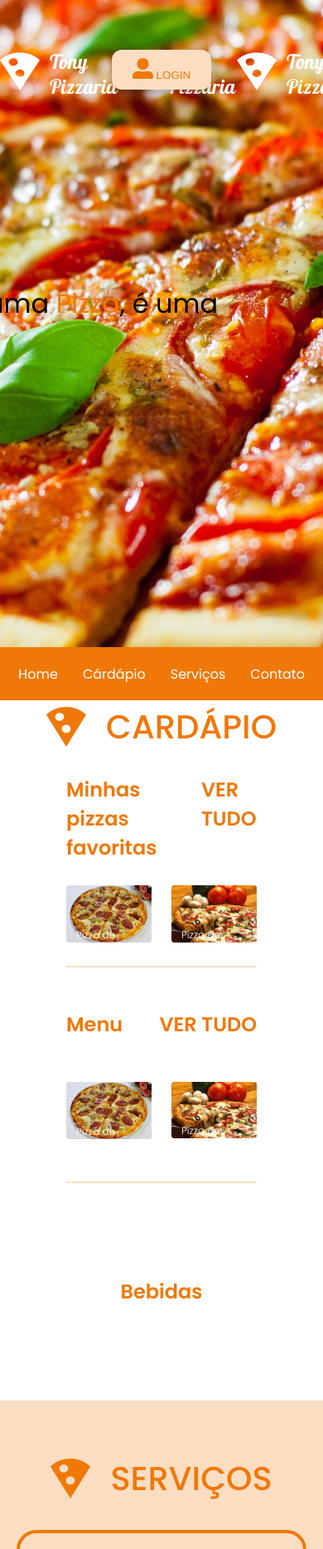
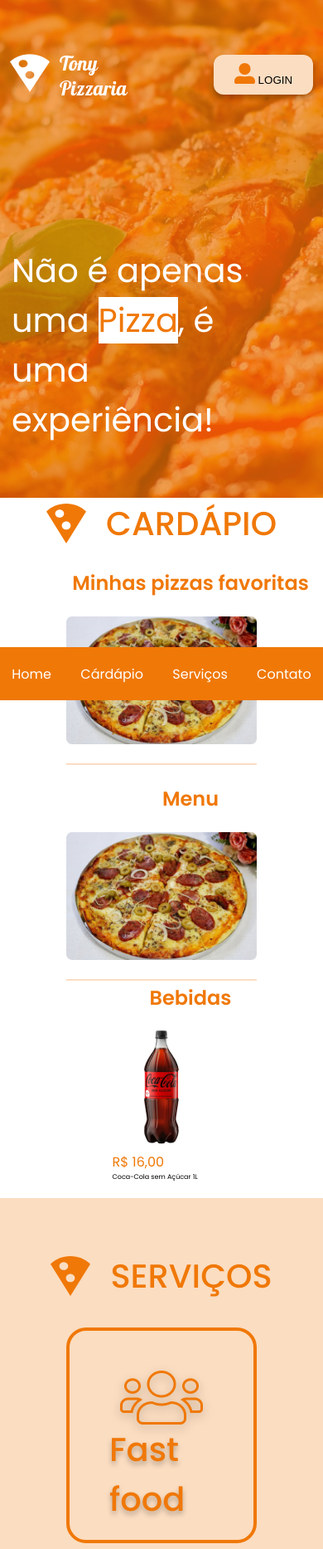
Before and after one commit to carlosedusp05/tony-pizzaria, a plain HTML site: page index.html in a window 390 px wide. Shown: the top 1867 px of the page at 83% size. Drawn offline with Linux system fonts and the light colour scheme.

Commit message:
projeto finalizado

```diff
--- a/index.html
+++ b/index.html
@@ -14,6 +14,7 @@
 <body>
     <header>
         <img class="logoHeader" src="./img/Logo.svg" alt="Logo Tony Pizzaria">
+        <img class="logobranca" src="./img/logo-branca.png" alt="logo-branca">
         <menu>
             <li>
                 <a href="#home">Home</a>
@@ -35,6 +36,9 @@
     </header>
     <main>
         <section class="home" id="home">
+            <div class="filtro">
+
+            </div>
             <div class="hero">
                 <h2>Não é apenas uma <span>Pizza</span>, é uma experiência!</h2>
                 <img class="pizzaHome" src="./img/pizza-home.png" alt="Pizza">
--- a/style.css
+++ b/style.css
@@ -62,6 +62,11 @@ header button{
     border-radius: 12px;
     box-shadow: var(--default-shadow);
 }
+
+.logobranca{
+    display: none;
+}
+
 section{
     height: 100vh;
     padding: var(--default-padding);
@@ -454,85 +459,127 @@ footer{
 
 /*MOBILE*/
 @media (max-width:768px){
-    .logoHeader,
-    .pizzaHome{
+    header{
+        padding: 12px;
+    }
+
+
+    header menu{
+        height: 64px;
+        width: 100vw;
+        position: fixed;
+        left: 0;
+        bottom: 0;
+        color: white;
+        background-color: var(--primary-color);
+        gap: 13px;
+    }
+
+    .logoHeader{
         display: none;
     }
 
-    header{
-        background-image: url(./img/logo-branca.png);
-        display: flex;
-        flex-direction: column;
-        justify-content: space-between;
+    .logobranca{
+        display: block;
+    }
+
+    .titulo-secao{
+        justify-content: center;
     }
 
     .home{
+        padding: 0px;
+        height: 600px;
+        place-items: left;
         background-image: url(./img/pizzafundo.png);
         background-size: 160vh;
         background-position: center;
-        align-items: center;
-        justify-content: end;
+    }
+
+    .filtro{
+        background-color: #F07807;
+        width: 100%;
+        height: 600px;
+        opacity: 0.7;
+        position: absolute;
+    }
+
+    .hero{
+        grid-template-rows: none;
+        place-content: end;
+        padding: 0;
+    }
+
+    .hero img{
+        display: none;
     }
 
     .hero h2{
-        font-size: 32px;
-        align-items: center;
+        width: 287px;
+        position: absolute;
+        font-size: 40px;
+        color: white;
+        margin-right: 75px;
     }
 
-    header menu{
-        height: 64px;
-        position: fixed;
-        width: 100vw;
-        left: 0;
-        bottom: 0;
-        background-color: var(--primary-color);
-        color: white;
-        gap: 0;
-    }
-
-    .login{
-        color: #f07807;
-    }
-
-    .cardápio{
-        width: 100%;
-        align-items: center;
-        justify-content: center;
-    }
-
-    .cardapio-item.bebidas :nth-child(2){
-        display: none;
-    }
-
-
-    .serviços{
-        background-color: var(--secundary-color);
-        width: 100%;
-        align-items: center;
-    }
-
-    .serviços p{
-        display: none;
-    }
-
-    .servico-card{
-        width: 350px;
-        flex-wrap: wrap;
-        padding: 0;
-    }
-
-    .servico-card h4{
-        font-size: 43px;
+    .hero span{
+        background-color: white;
     }
 
     .contatos-container{
         display: flex;
         flex-direction: row;
+        padding-top: 56px;
     }
 
     .contato-item{
         justify-content: center;
         flex-direction: column;
+    }
+
+    .contato-item h4{
+        text-align: center;
+    }
+
+    .cabecalho-item{
+        text-align: center;
+        justify-content: center;
+        width: 300px;
+    }
+
+    .cabecalho-item a{
+        display: none;
+    }
+
+    .produto:nth-child(2){
+        display: none;
+    }
+
+    .produto span{
+        padding-left: 20%;
+    }
+
+    .cardapio{
+        padding: 60px;
+        padding-top: 30px;
+        padding-bottom: 30px;
+    }
+
+    .cardapio-item.bebidas .produto:nth-child(n+2){
+        display: none;
+    }
+
+    .servicos{
+        padding: 20px;
+    }
+
+    .servico-card{
+        flex-direction: row;
+        justify-content: center;
+    }
+
+    .servico-card p{
+        display: none;
     }
 
     .social menu{
@@ -541,15 +588,15 @@ footer{
 
     .social li{
         width: 50px;
-        padding-bottom: 25px;
     }
 
     footer{
-        padding-top: 50px;
+        height: 600px;
     }
 
     .copyright{
-       text-align: center;
+        text-align: center;
     }
 
+
 }
```
Also changed, not shown: img/preview-celular.png (added), 3 other files.
